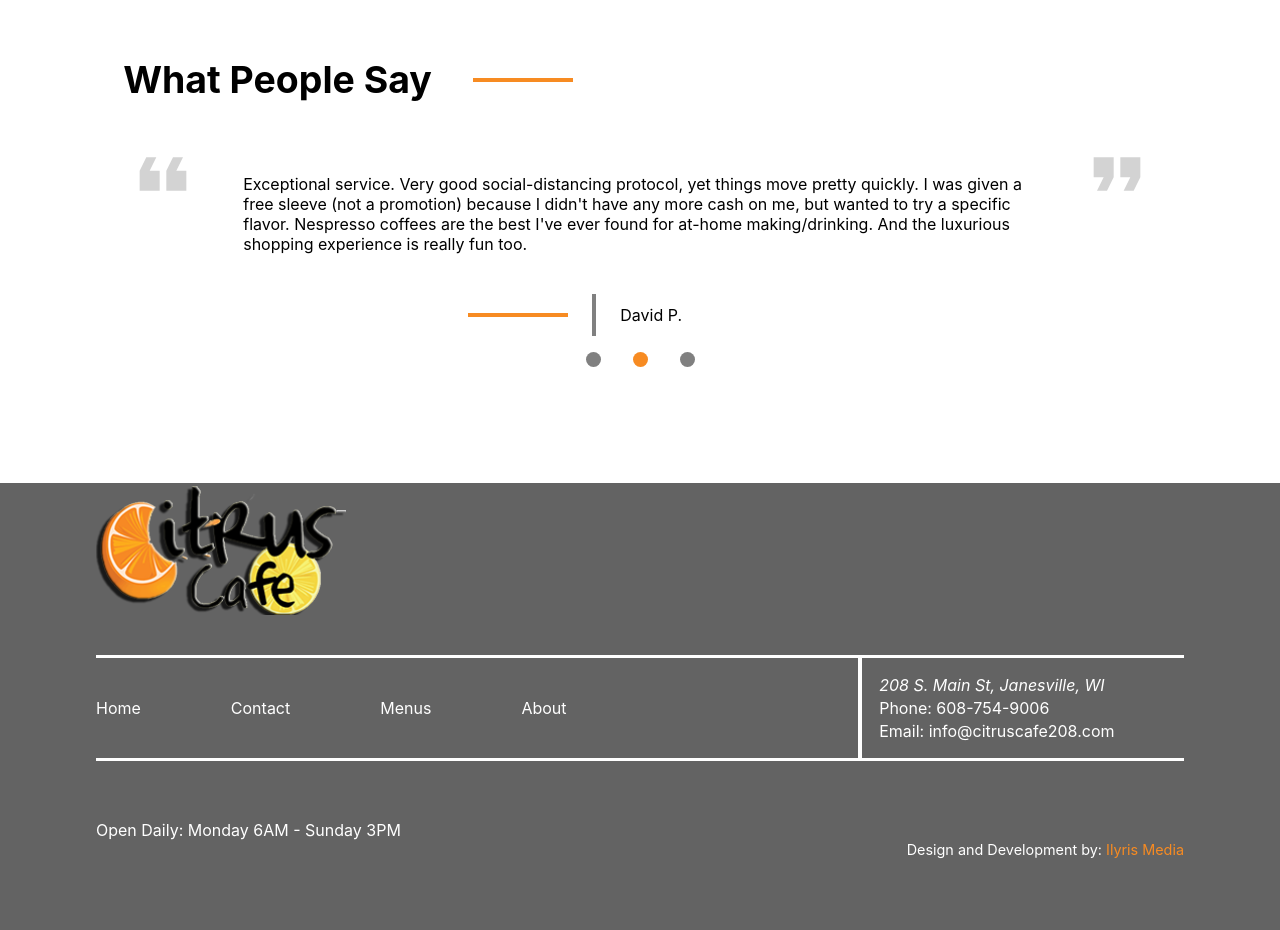
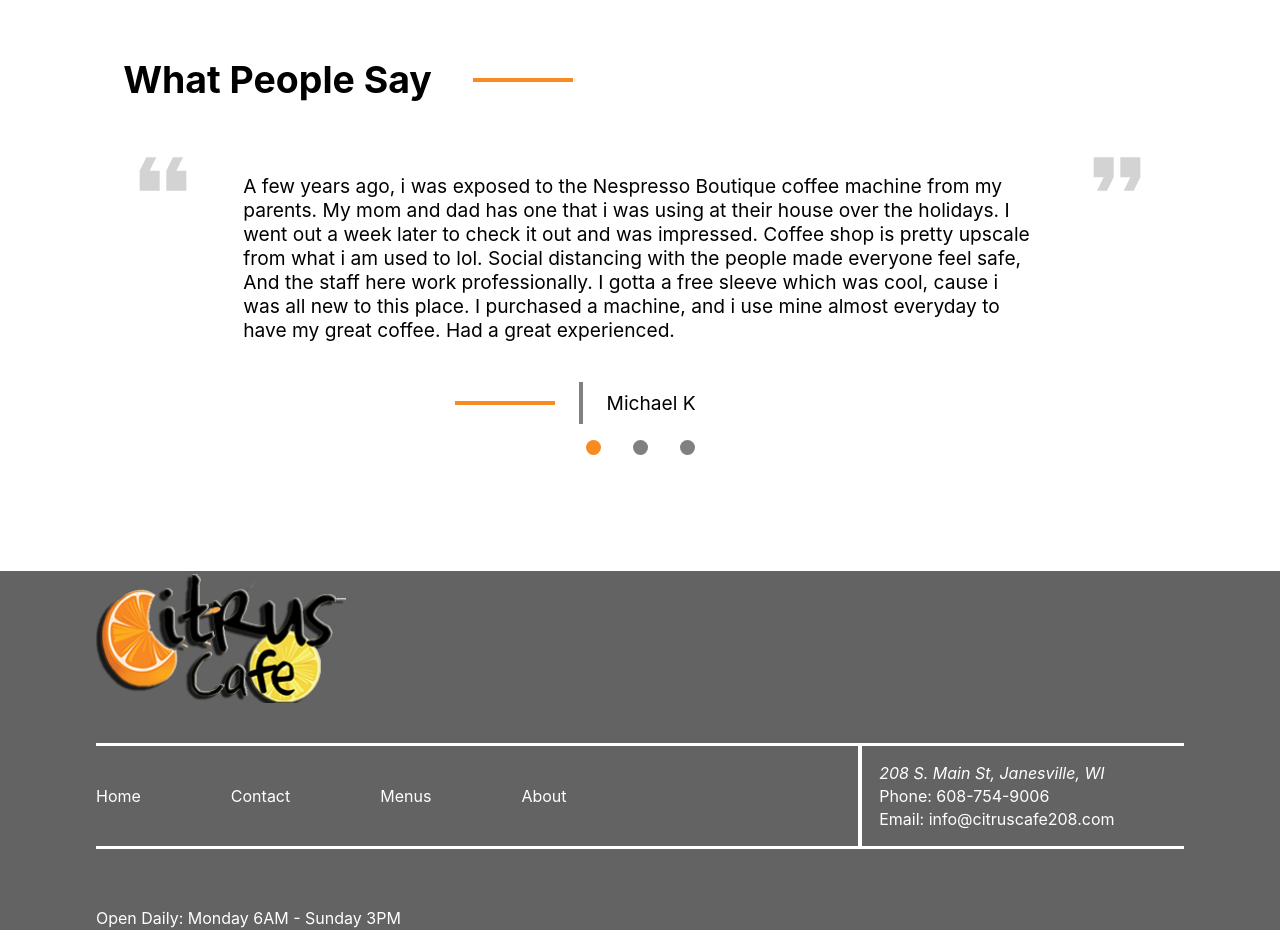
Before and after one commit to bkandaris/CitrusCafe, a React (Create React App) app: page / in a window 1280 px wide. Shown: the part 1940-2870 px from the top of the page. Built offline with nearby package versions, Linux system fonts and the light colour scheme.

Commit message:
changed font size and time on slider

```diff
--- a/src/Components/Home.js
+++ b/src/Components/Home.js
@@ -2,7 +2,7 @@ import React from 'react';
 import styled from 'styled-components';
 import ReviewSlider from './ReviewSlider';
 
-const About = () => {
+const Home = () => {
     return (
         <Wrapper>
             <HeaderImg src={"https://images.unsplash.com/photo-1498654896293-37aacf113fd9?ixid=MXwxMjA3fDB8MHxwaG90by1wYWdlfHx8fGVufDB8fHw%3D&ixlib=rb-1.2.1&auto=format&fit=crop&w=1050&q=80"} alt="food pic" />
@@ -39,7 +39,7 @@ const About = () => {
     )
 }
 
-export default About;
+export default Home;
 // Main and Secondary Wrapper
 const Wrapper = styled.div`
     width: 95%;
--- a/src/Components/ReviewSlider.js
+++ b/src/Components/ReviewSlider.js
@@ -27,7 +27,7 @@ const ReviewSlider = () => {
             setSlider(0)
         }
         console.log(slider)
-    }, 5000)
+    }, 15000)
 
     return (
         <Wrapper>
@@ -47,7 +47,7 @@ const ReviewSlider = () => {
                 <ReviewerWrapper>
                     <HorizontalLine></HorizontalLine>
                     <VerticalGrey></VerticalGrey>
-                    <p>{Reviews[slider].Name}</p>
+                    <Reviewer>{Reviews[slider].Name}</Reviewer>
                 </ReviewerWrapper>
                 <CircleWrapper>
                     <div className={ slider === 0 ? "circle_orange": "circle"}></div>
@@ -87,6 +87,7 @@ const QuoteWrapper = styled.div`
 
 const CustomerQuote = styled.p`
     padding: 2.5rem;
+    font-size: 1.2rem;
 `
 
 const VerticalGrey = styled.div`
@@ -117,3 +118,7 @@ const CircleWrapper = styled.div`
     justify-content: center;
     margin: 1rem 0;
 `
+
+const Reviewer = styled.p`
+    font-size: 1.2rem;
+`
```
